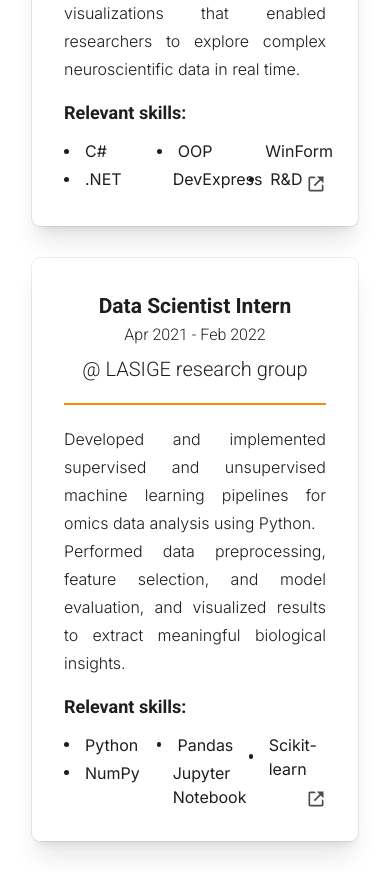
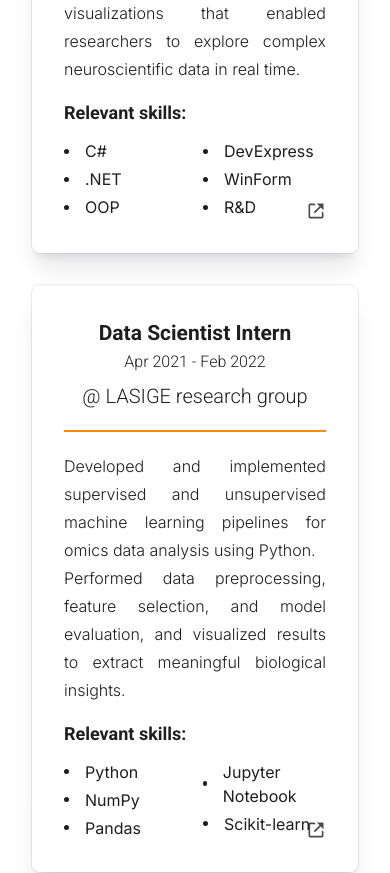
Before and after one commit to AlessandroCaula/alessandrocaula-website, a React (Vite) app: page / in a window 390 px wide. Shown: the part 3260-4133 px from the top of the page. Built offline with nearby package versions, Linux system fonts and the light colour scheme.

Commit message:
Solved problem for phone displays and CV.

```diff
--- a/src/components/custom/ExperienceCard.tsx
+++ b/src/components/custom/ExperienceCard.tsx
@@ -39,7 +39,7 @@ const ExperienceCard = ({
         </div>
         <div className="mt-4">
           <p className="text-lg font-bold">Relevant skills:</p>
-          <ul className="columns-3 rows-4 font-lato pt-3 space-y-1">
+          <ul className="columns-3 rows-4 max-sm:columns-2 font-lato pt-3 space-y-1">
             {skills.map((skill) => (
               <li
                 key={skill}
--- a/src/components/pages/Home.tsx
+++ b/src/components/pages/Home.tsx
@@ -107,7 +107,7 @@ const Home = () => {
           icon={<GrDocumentPdf />}
           label="CV"
           onClick={() =>
-            window.open("/public/Alessandro_Caula_CV.pdf", "_blank")
+            window.open("/Alessandro_Caula_CV.pdf", "_blank")
           }
         />
       </div>
--- a/src/index.css
+++ b/src/index.css
@@ -88,7 +88,7 @@ Dark mode: A deep navy or charcoal background with soft orange for accents and t
   }
 
   .nav-bar {
-    @apply bg-foreground fixed top-1 left-1 right-1 md:left-50 md:right-50 flex items-center justify-between pr-5 rounded-xl h-11 light-custom-shadow z-[100] transition-all duration-400 ease-in-out;
+    @apply bg-foreground fixed top-1 left-1 right-1 md:left-50 md:right-50 flex items-center justify-between pr-5 rounded-xl h-11 max-sm:h-13 light-custom-shadow z-[100] transition-all duration-400 ease-in-out;
 
     /* When the nav bar needs to be hidden */
     &.hide {
```
